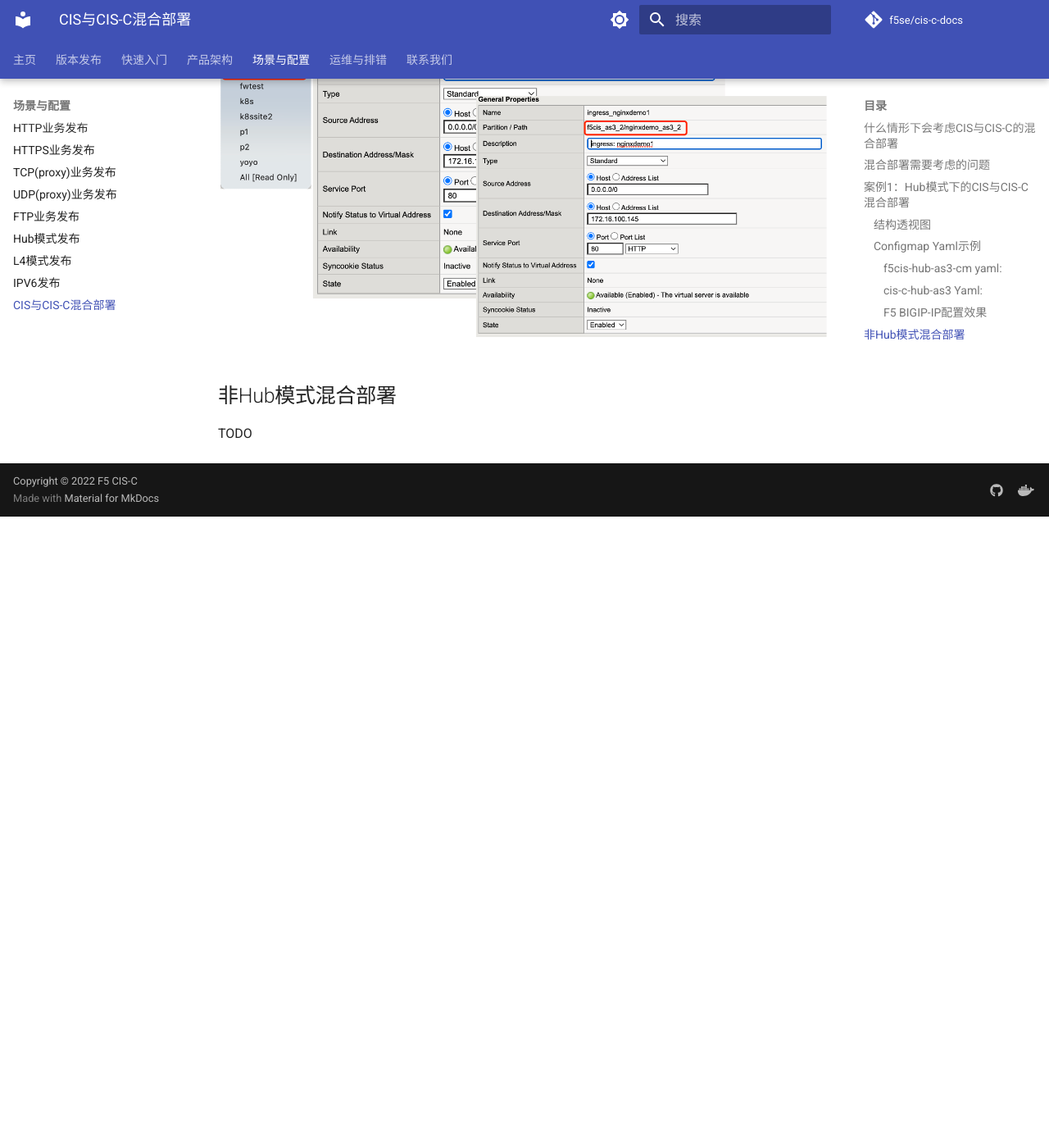
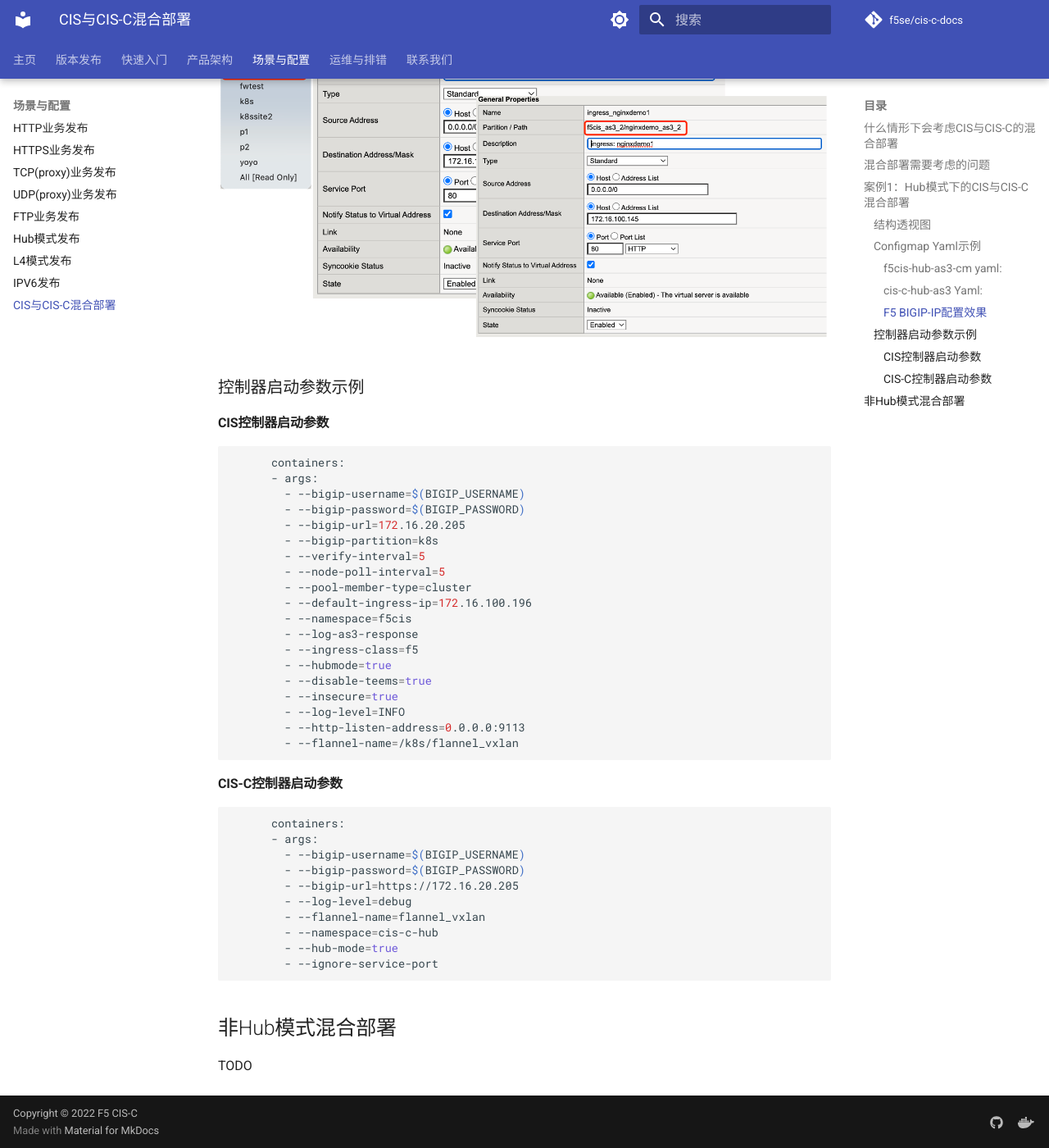
Before and after one commit to f5se/cis-c-docs, an MkDocs documentation site: the page built from docs/Use-Cases/cis-and-cis-c.md, in a window 1280 px wide and 1400 px high, scrolled down 3527 px. Shown: the whole window at 82% size. Built offline with MkDocs 1.6.1 and Material for MkDocs 9.7.7, drawn with Linux system fonts in a browser that asks for light colours; comment, search, counter and statistics services are not loaded; before the commit the page ends 4157 px from its top, so only the background shows below that.

Commit message:
add new use case for hybrid cis and cis-c

`````diff
--- a/docs/Use-Cases/cis-and-cis-c.md
+++ b/docs/Use-Cases/cis-and-cis-c.md
@@ -139,6 +139,53 @@
 
 
 
+### 控制器启动参数示例
+
+#### CIS控制器启动参数
+
+```shell
+      containers:
+      - args:
+        - --bigip-username=$(BIGIP_USERNAME)
+        - --bigip-password=$(BIGIP_PASSWORD)
+        - --bigip-url=172.16.20.205
+        - --bigip-partition=k8s
+        - --verify-interval=5
+        - --node-poll-interval=5
+        - --pool-member-type=cluster
+        - --default-ingress-ip=172.16.100.196
+        - --namespace=f5cis
+        - --log-as3-response
+        - --ingress-class=f5
+        - --hubmode=true
+        - --disable-teems=true
+        - --insecure=true
+        - --log-level=INFO
+        - --http-listen-address=0.0.0.0:9113
+        - --flannel-name=/k8s/flannel_vxlan
+```
+
+
+
+#### CIS-C控制器启动参数
+
+````shell
+      containers:
+      - args:
+        - --bigip-username=$(BIGIP_USERNAME)
+        - --bigip-password=$(BIGIP_PASSWORD)
+        - --bigip-url=https://172.16.20.205
+        - --log-level=debug
+        - --flannel-name=flannel_vxlan
+        - --namespace=cis-c-hub
+        - --hub-mode=true
+        - --ignore-service-port
+````
+
+
+
+
+
 ## 非Hub模式混合部署
 
 TODO
`````
